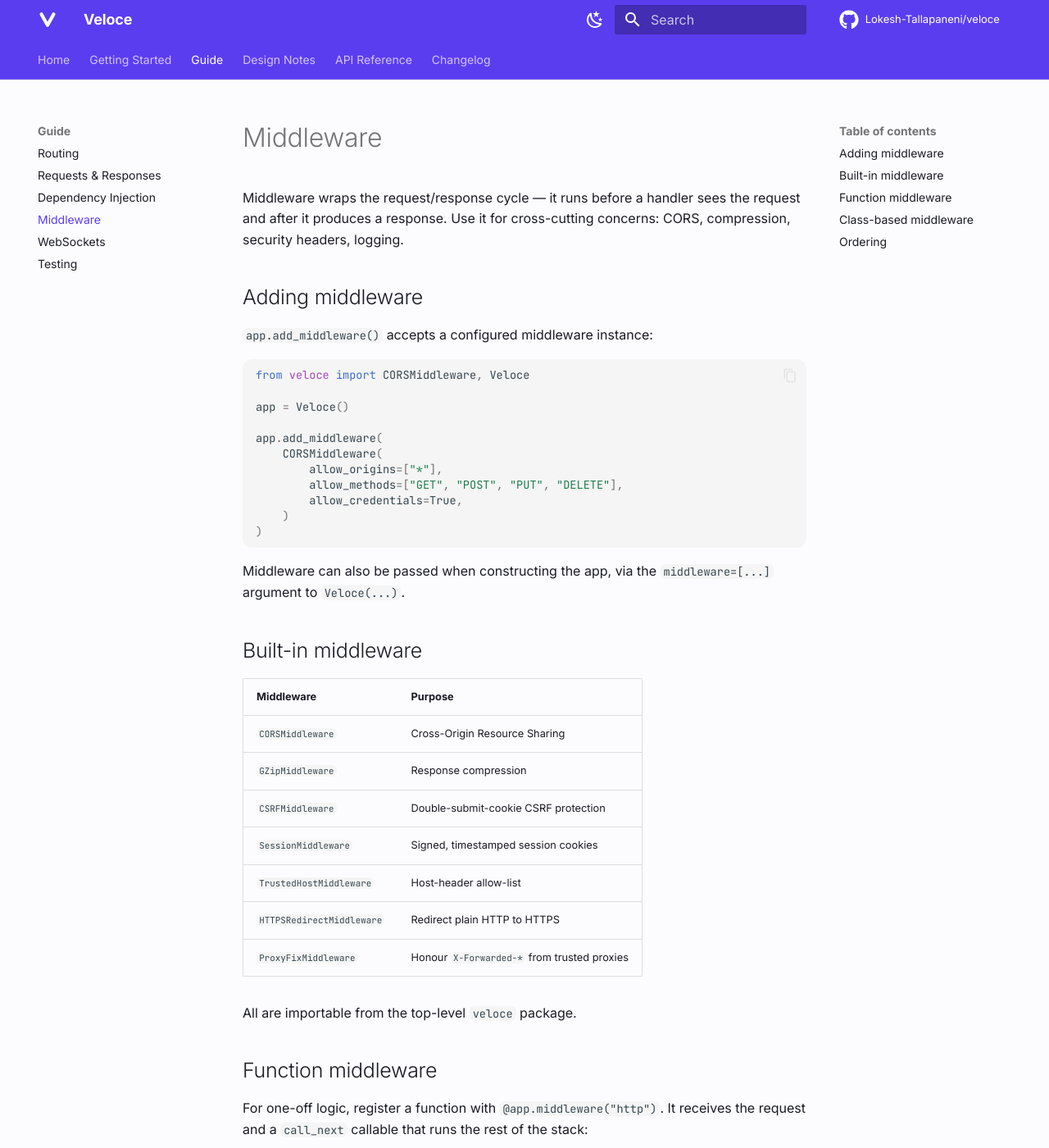
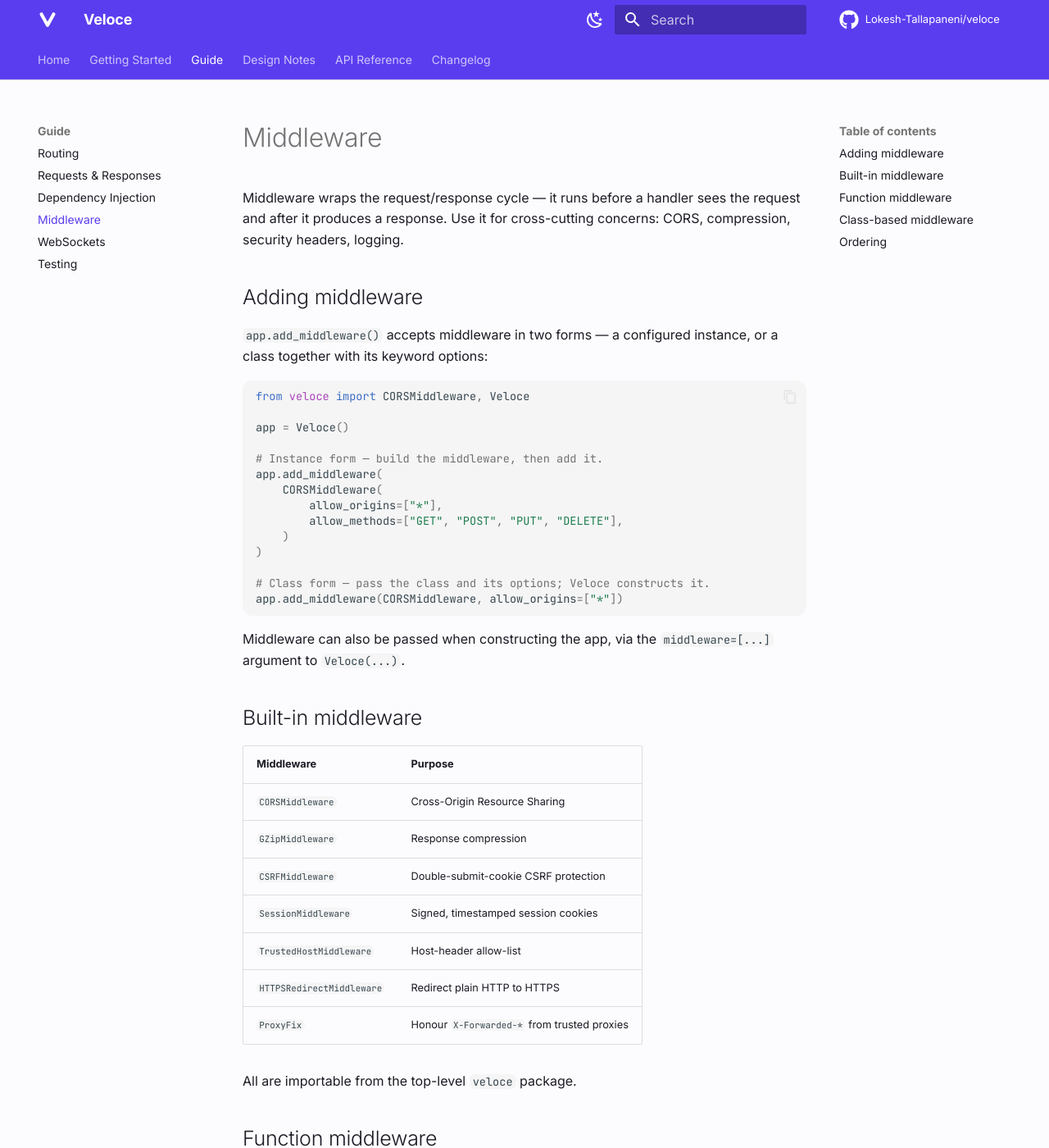
Before and after one commit to Lokesh-Tallapaneni/veloce, an MkDocs documentation site: the page built from docs/guide/middleware.md, in a window 1280 px wide and 1400 px high. Shown: the whole window at 82% size. Built offline with MkDocs 1.6.1 and Material for MkDocs 9.7.7, drawn with Linux system fonts in a browser that asks for light colours; comment, search, counter and statistics services are not loaded.

Commit message:
docs: correct factual errors in the middleware and routing guides (#21)
- middleware.md referred to a non-existent `ProxyFixMiddleware`; the
  exported class is `ProxyFix`.
- middleware.md documented only the instance form of `add_middleware`;
  added the class form `add_middleware(SomeClass, **options)`.
- routing.md claimed a query parameter must have a default value to be
  read from the query string. The real rule: any non-path, non-special
  parameter is a query parameter — a default only makes it optional.

Also drops the invalid wildcard-origin + credentials combo from the
middleware CORS example so the snippet runs as written.

````diff
--- a/docs/guide/middleware.md
+++ b/docs/guide/middleware.md
@@ -6,20 +6,24 @@
 
 ## Adding middleware
 
-`app.add_middleware()` accepts a configured middleware instance:
+`app.add_middleware()` accepts middleware in two forms — a configured
+instance, or a class together with its keyword options:
 
 ```python
 from veloce import CORSMiddleware, Veloce
 
 app = Veloce()
 
+# Instance form — build the middleware, then add it.
 app.add_middleware(
     CORSMiddleware(
         allow_origins=["*"],
         allow_methods=["GET", "POST", "PUT", "DELETE"],
-        allow_credentials=True,
     )
 )
+
+# Class form — pass the class and its options; Veloce constructs it.
+app.add_middleware(CORSMiddleware, allow_origins=["*"])
 ```
 
 Middleware can also be passed when constructing the app, via the
@@ -35,7 +39,7 @@
 | `SessionMiddleware`       | Signed, timestamped session cookies            |
 | `TrustedHostMiddleware`   | Host-header allow-list                         |
 | `HTTPSRedirectMiddleware` | Redirect plain HTTP to HTTPS                   |
-| `ProxyFixMiddleware`      | Honour `X-Forwarded-*` from trusted proxies    |
+| `ProxyFix`                | Honour `X-Forwarded-*` from trusted proxies    |
 
 All are importable from the top-level `veloce` package.
 
````
Also changed, not shown: docs/guide/routing.md (+5 -2 lines).
